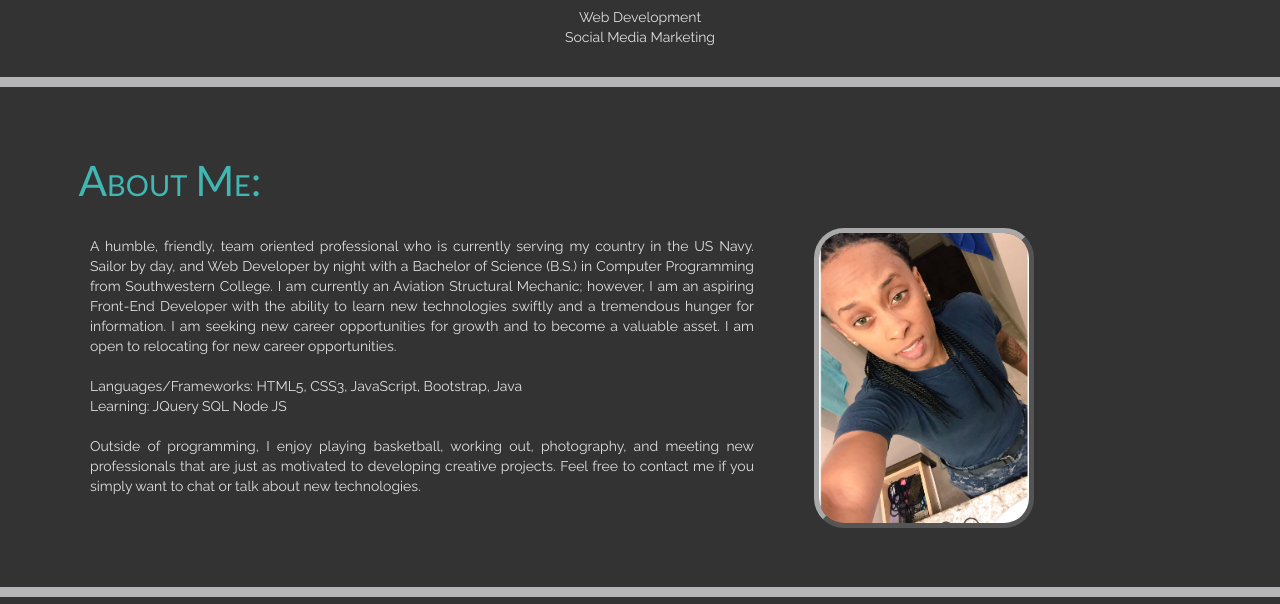
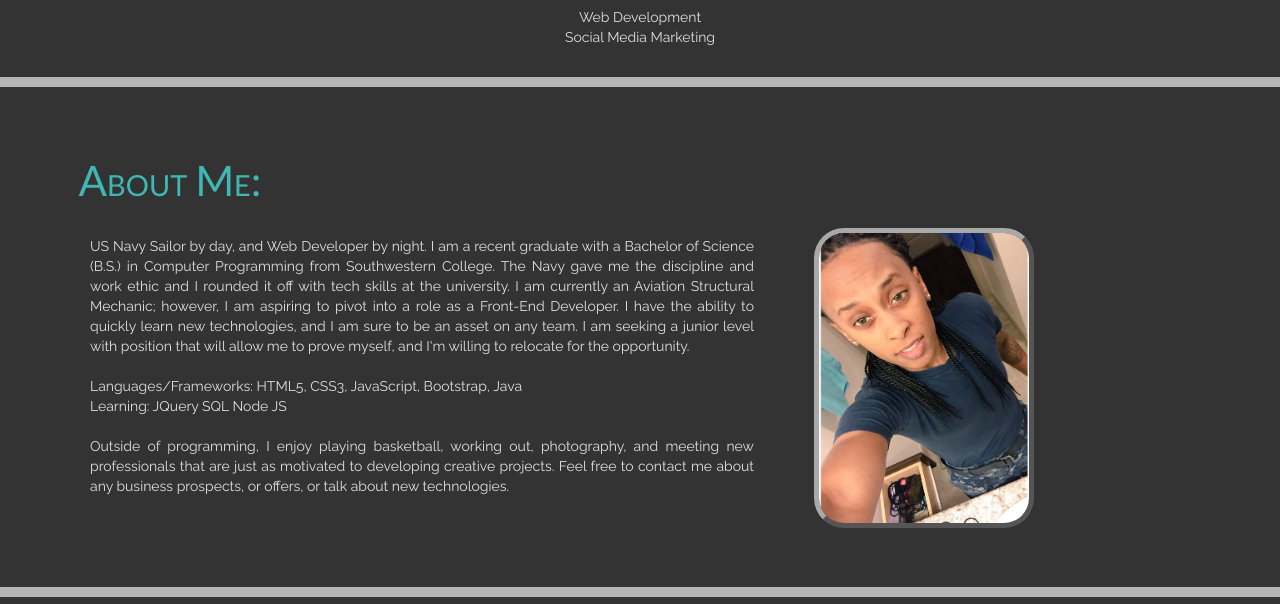
Before and after one commit to pcampb22/phyliciaCampbell, a plain HTML site: page www/index.html in a window 1280 px wide. Shown: the part 1692-2296 px from the top of the page. Drawn offline with nearby package versions, Linux system fonts and the light colour scheme.

Commit message:
cleaned up about me

```diff
--- a/www/index.html
+++ b/www/index.html
@@ -204,15 +204,6 @@
   <!-- End of Profile Section-->
 
 
-
-
-
-
-
-
-
-
-
   <!-- Services Section -->
   <section id="services" name="services">
     <div class="container">
@@ -234,21 +225,16 @@
       <div class="row">
         <div class="col-xs-12 text-center">
           <h1>About Me:</h1>
-          <p id="aboutMe">A humble, friendly, team oriented professional who is currently serving my country in the US Navy. Sailor by day,
-            and Web Developer by night with a Bachelor of Science (B.S.) in Computer Programming from Southwestern College.
-            I am currently an Aviation Structural Mechanic; however, I am an aspiring Front-End Developer with the ability
-            to learn new technologies swiftly and a tremendous hunger for information. I am seeking new career opportunities
-            for growth and to become a valuable asset. I am open to relocating for new career opportunities.
+          <p id="aboutMe">
+						US Navy Sailor by day, and Web Developer by night. I am a recent graduate with a Bachelor of Science (B.S.) in Computer Programming from Southwestern College. The Navy gave me the discipline and work ethic and I rounded it off with tech skills at the university. I am currently an Aviation Structural Mechanic; however, I am aspiring to pivot into a role as a Front-End Developer. I have the ability to quickly learn new technologies, and I am sure to be an asset on any team. I am seeking a junior level with position that will allow me to prove myself, and I'm willing to relocate for the opportunity.
             <br />
             <br /> Languages/Frameworks: HTML5, CSS3, JavaScript, Bootstrap, Java
             <br /> Learning: JQuery SQL Node JS
             <br />
             <br /> Outside of programming, I enjoy playing basketball, working out, photography, and meeting new professionals
-            that are just as motivated to developing creative projects. Feel free to contact me if you simply want to chat
+            that are just as motivated to developing creative projects. Feel free to contact me about any business prospects, or offers,
             or talk about new technologies.
             <br />
-
-
           </p>
 
           <img id="aboutMePic" src="img/about.jpg" alt="About-Me-Image">
@@ -258,12 +244,6 @@
     </div>
   </section>
   <!-- End of About Me Section-->
-
-
-
-
-
-
 
   <!-- Contact Section -->
   <section id="contact" name="contact">
```
